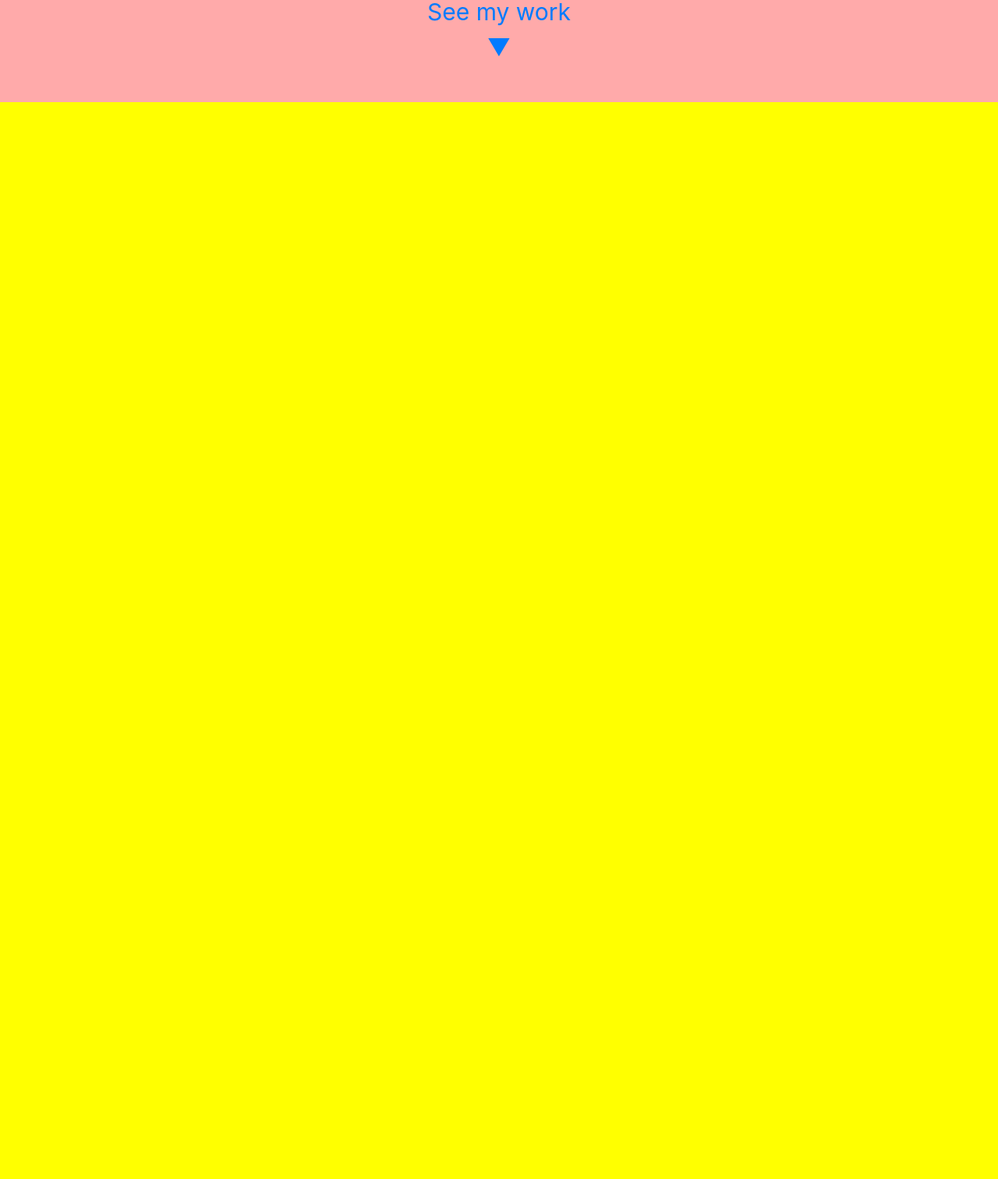
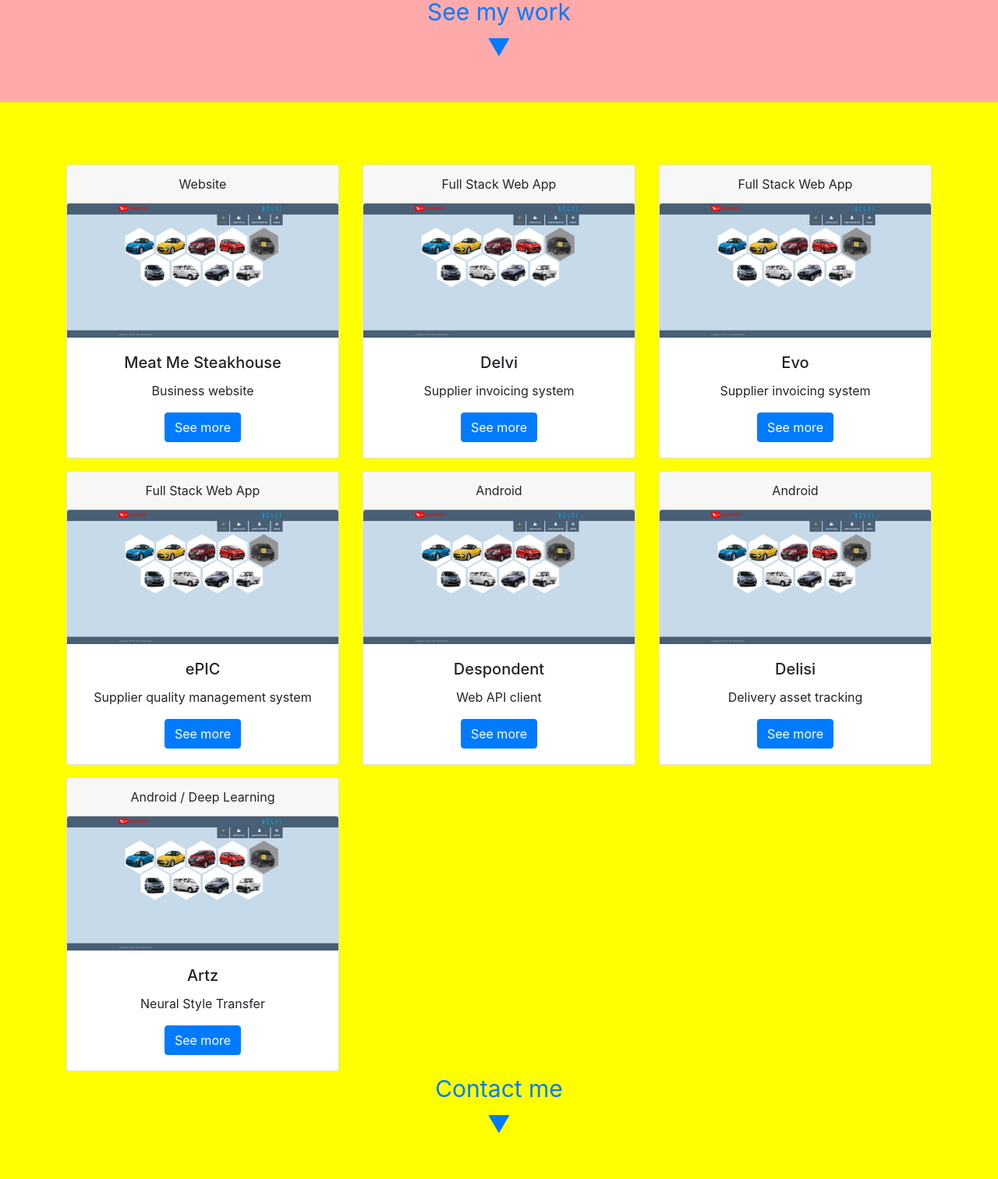
Before and after one commit to darryl-alan/darryl-alan.github.io, a PHP site: page / in a window 1280 px wide. Shown: the part 1539-3051 px from the top of the page at 78% size. Before the commit the page ends 1670 px from the top, so only its background shows below. Run offline with PHP 8.4, Linux system fonts and the light colour scheme.

Commit message:
Continue

```diff
--- a/docs/notes.txt
+++ b/docs/notes.txt
@@ -11,3 +11,4 @@ Libraries:
 2. https://github.com/VincentGarreau/particles.js/   /   https://vincentgarreau.com/particles.js/    (MIT)
 3. https://github.com/tengbao/vanta   /   https://www.vantajs.com/    (MIT)
 4. https://github.com/imakewebthings/waypoints   /   http://imakewebthings.com/waypoints/guides/getting-started    (MIT)
+5. http://brm.io/matter-js/demo/#manipulation
--- a/index.php
+++ b/index.php
@@ -129,8 +129,103 @@
 				<a href="#portfolio" style="font-size:30px;">See my work<br>&#x25BC;</a>
 			</div>
 		</div>
-		<div class="full bg-yellow">
-
+		<div class="full-width bg-yellow" id="portfolio">
+			<div class="container py-5 text-center">
+				<div class="row mt-3">
+					<div class="col-xs-12 col-md-4 mt-3">
+						<div class="card">
+							<div class="card-header">
+								Website
+							</div>
+							<img class="card-img-top" src="delvi.PNG" alt="Card image cap">
+							<div class="card-body">
+								<h5 class="card-title">Meat Me Steakhouse</h5>
+								<p class="card-text">Business website</p>
+								<a href="#" class="btn btn-primary">See more</a>
+							</div>
+						</div>
+					</div>
+					<div class="col-xs-12 col-md-4 mt-3">
+						<div class="card">
+							<div class="card-header">
+								Full Stack Web App
+							</div>
+							<img class="card-img-top" src="delvi.PNG" alt="Card image cap">
+							<div class="card-body">
+								<h5 class="card-title">Delvi</h5>
+								<p class="card-text">Supplier invoicing system</p>
+								<a href="#" class="btn btn-primary">See more</a>
+							</div>
+						</div>
+					</div>
+					<div class="col-xs-12 col-md-4 mt-3">
+						<div class="card">
+							<div class="card-header">
+								Full Stack Web App
+							</div>
+							<img class="card-img-top" src="delvi.PNG" alt="Card image cap">
+							<div class="card-body">
+								<h5 class="card-title">Evo</h5>
+								<p class="card-text">Supplier invoicing system</p>
+								<a href="#" class="btn btn-primary">See more</a>
+							</div>
+						</div>
+					</div>
+					<div class="col-xs-12 col-md-4 mt-3">
+						<div class="card">
+							<div class="card-header">
+								Full Stack Web App
+							</div>
+							<img class="card-img-top" src="delvi.PNG" alt="Card image cap">
+							<div class="card-body">
+								<h5 class="card-title">ePIC</h5>
+								<p class="card-text">Supplier quality management system</p>
+								<a href="#" class="btn btn-primary">See more</a>
+							</div>
+						</div>
+					</div>
+					<div class="col-xs-12 col-md-4 mt-3">
+						<div class="card">
+							<div class="card-header">
+								Android
+							</div>
+							<img class="card-img-top" src="delvi.PNG" alt="Card image cap">
+							<div class="card-body">
+								<h5 class="card-title">Despondent</h5>
+								<p class="card-text">Web API client</p>
+								<a href="#" class="btn btn-primary">See more</a>
+							</div>
+						</div>
+					</div>
+					<div class="col-xs-12 col-md-4 mt-3">
+						<div class="card">
+							<div class="card-header">
+								Android
+							</div>
+							<img class="card-img-top" src="delvi.PNG" alt="Card image cap">
+							<div class="card-body">
+								<h5 class="card-title">Delisi</h5>
+								<p class="card-text">Delivery asset tracking</p>
+								<a href="#" class="btn btn-primary">See more</a>
+							</div>
+						</div>
+					</div>
+					<div class="col-xs-12 col-md-4 mt-3">
+						<div class="card">
+							<div class="card-header">
+								Android / Deep Learning
+							</div>
+							<img class="card-img-top" src="delvi.PNG" alt="Card image cap">
+							<div class="card-body">
+								<h5 class="card-title">Artz</h5>
+								<p class="card-text">Neural Style Transfer</p>
+								<a href="#" class="btn btn-primary">See more</a>
+							</div>
+						</div>
+					</div>
+				</div>
+				<a href="#contact" style="font-size:30px;">Contact me<br>&#x25BC;</a>
+			</div>
 		</div>
 	</body>
 </html>
```
Also changed, not shown: delvi.PNG (added).
